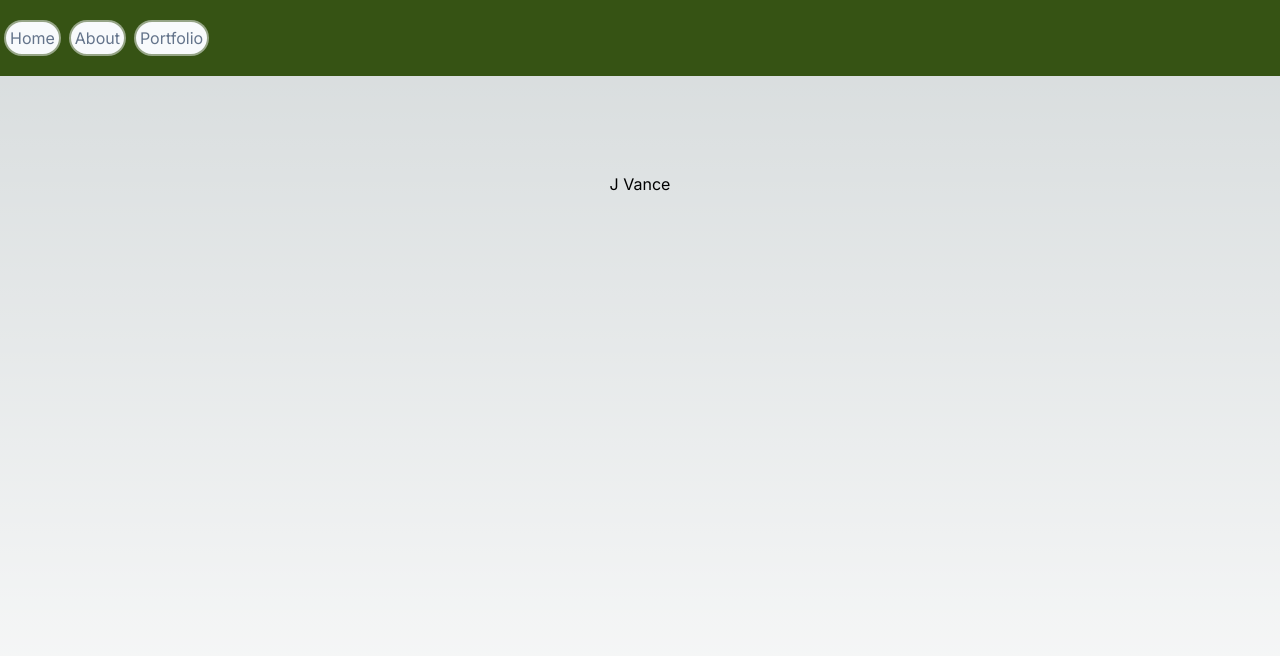
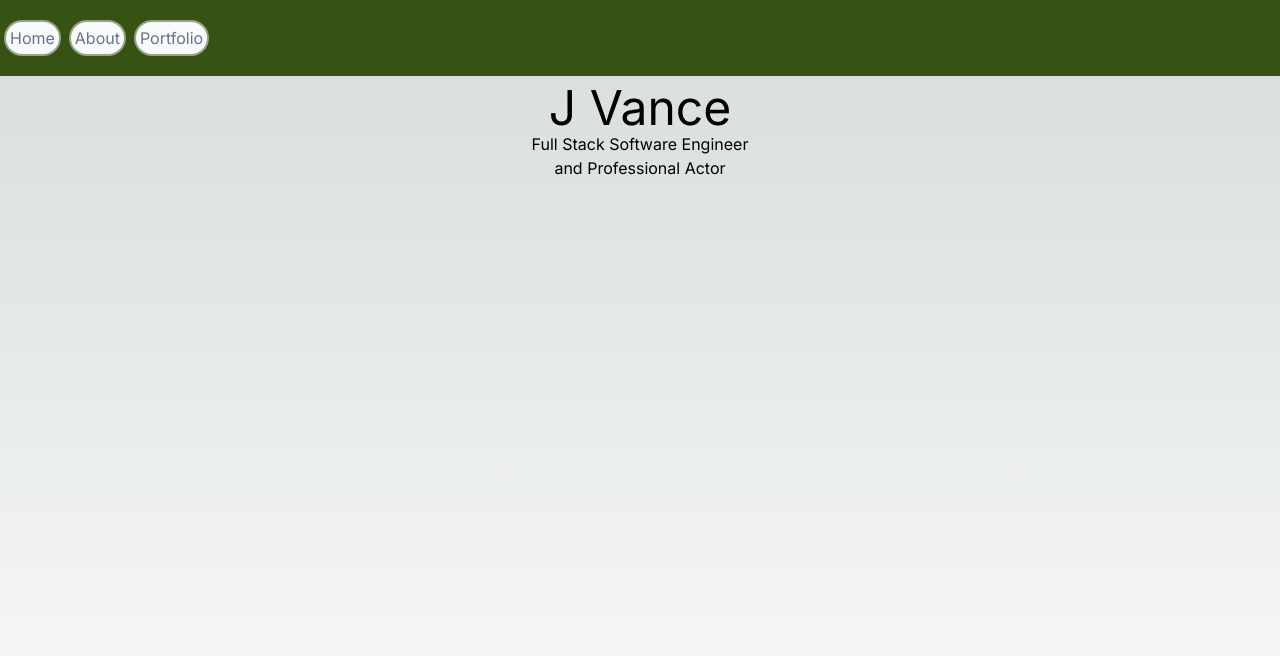
Before and after one commit to JLeeVance/vance_Portfolio, a Next.js app in the folder portfolio/: page / in a window 1280 px wide. Shown: the top 656 px of the page. Built offline with nearby package versions, Linux system fonts and the light colour scheme.

Commit message:
noted direction for navbar

```diff
--- a/portfolio/src/app/page.js
+++ b/portfolio/src/app/page.js
@@ -1,8 +1,10 @@
 
 export default function Home() {
   return (
-    <main className="flex min-h-screen flex-col items-center justify-between p-24">
-      <h1>J Vance</h1>
-    </main>
+    <div class='flex min-h-screen flex-col items-center p-2'>
+        <p class='text-5xl text-center'>J Vance</p>
+        <p class='text-left'>Full Stack Software Engineer</p>
+        <p class='text-left'>and Professional Actor</p>
+    </div>
   );
 }
--- a/portfolio/src/app/ui/nav.js
+++ b/portfolio/src/app/ui/nav.js
@@ -29,3 +29,8 @@ export default function Nav(){
     )
 
 }
+
+/*
+Need to add Links to Instagram / Social Media on Right side of NavBar
+Need to Include Resume for click to download on Right side of NavBar as well
+*/
```
